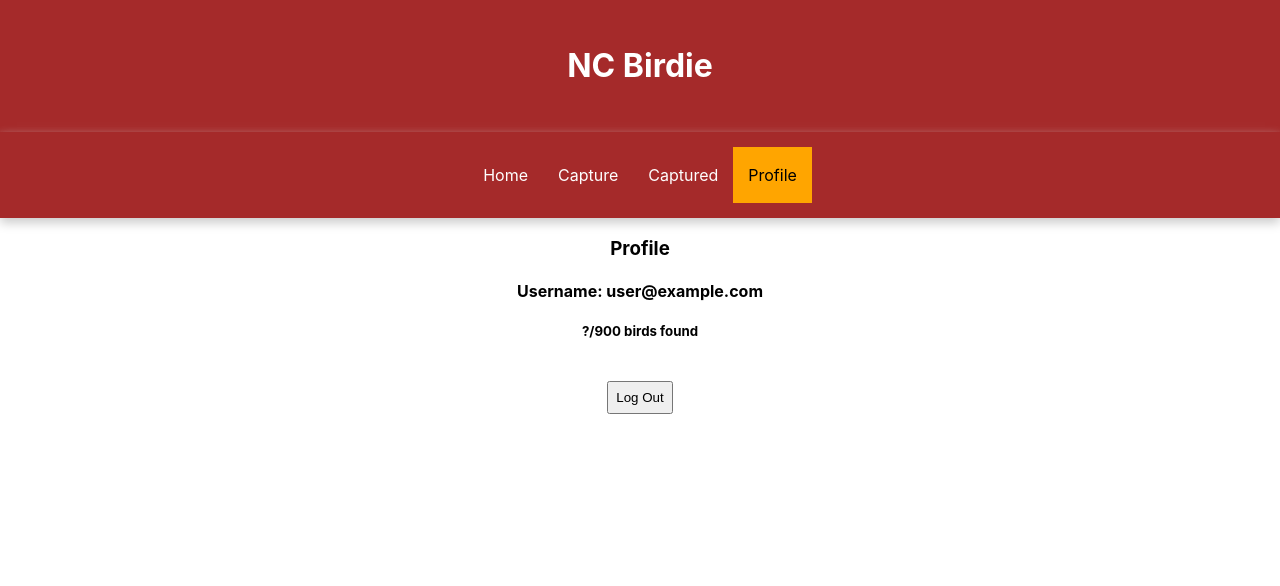
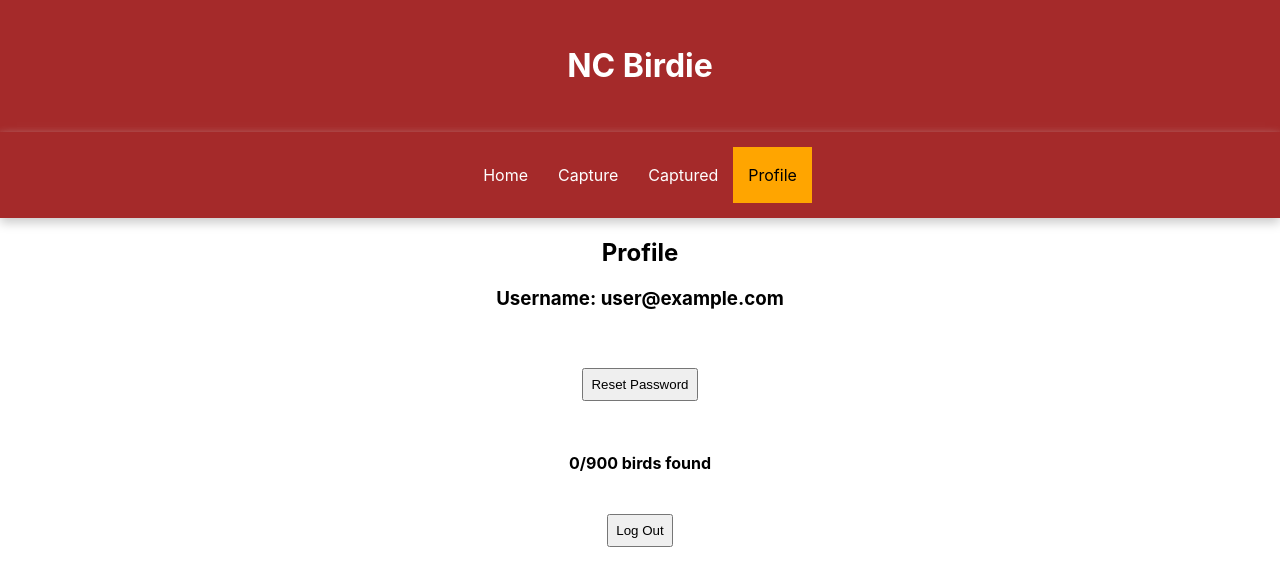
Before and after one commit to yahya003/NC-Birdie, a React (Create React App) app: page /profile in a window 1280 px wide. Shown: the top 586 px of the page. Built offline with nearby package versions, Linux system fonts and the light colour scheme; no server answers; sample sign-in values are in the browser's storage; what @tensorflow/tfjs would draw is missing.

Commit message:
redirects complete

```diff
--- a/src/App.css
+++ b/src/App.css
@@ -180,13 +180,15 @@ h1 {
 
 .pagination {
   display: inline-flex;
+  background-color: white;
   list-style: none;
   cursor: pointer;
-  color: white;
+  color: black;
+  margin-top: 50px;
 }
 
 .pagination li {
-  margin: 15px;
+  margin: 3px;
   padding: 15px;
   border-radius: 50%;
   background-color: orange;
--- a/src/Components/Login.jsx
+++ b/src/Components/Login.jsx
@@ -9,7 +9,7 @@ const Login = () => {
   const [error, setError] = useState("")
   const {login} = useUserAuth()
   const navigate = useNavigate()
-
+  const {user} = useUserAuth()
 
   const handleSubmit = async (event) => {
     event.preventDefault()
@@ -23,6 +23,7 @@ const Login = () => {
     }
  }
 
+  if (user) return navigate("/home")
   return (
     <div className="signInPage">
        <h2 className="sign">Sign in</h2>
--- a/src/Components/Pagination.js
+++ b/src/Components/Pagination.js
@@ -10,7 +10,7 @@ const Pagination = ({postsPerPage, totalPosts, setCurrentPage}) => {
 
 
  return (
-    <nav>
+    <div>
      <ul className="pagination">
         {pageNumbers.map((page) => {
          return  <li onClick={(()=> {setCurrentPage(page)})} key = {page}>
@@ -20,7 +20,7 @@ const Pagination = ({postsPerPage, totalPosts, setCurrentPage}) => {
         }
      </ul>
 
-    </nav>
+    </div>
    )
 
 }
--- a/src/Components/Profile.jsx
+++ b/src/Components/Profile.jsx
@@ -1,3 +1,4 @@
+import { useState } from "react"
 import { useNavigate } from "react-router-dom"
 import { useUserAuth } from "../context/UserAuthContext"
 
@@ -6,19 +7,39 @@ const Profile = () => {
     const {logout} = useUserAuth()
     const navigate = useNavigate()
     const {user} = useUserAuth()
+    const [message, setMessage] = useState("")
+    const [loading, setLoading] = useState(false)
+    const [error, setError] = useState("")
+    const {resetPassword} = useUserAuth()
 
     const handleLogout = () => {
      logout()
      navigate("/")
     }
 
-
+    const handleClick = async (event) => {
+      event.preventDefault()
+      setMessage("")
+      setError(null);
+      setLoading(true)
+      try {
+       await resetPassword(user.email)
+       setLoading(false)
+       setMessage("Check your inbox for further details")
+      }
+      catch (error) {
+       setError(error.message)
+      }
+   }
 
   return (
     <>
-        <h3>Profile</h3>
-        <h4>Username: {user?.email}</h4>
-        <h5>?/900 birds found</h5>
+        <h2>Profile</h2>
+        <h3>Username: {user?.email}</h3>
+        {message}
+        <br/>
+        <button onClick ={handleClick} className="button">Reset Password</button>
+        <h4>0/900 birds found</h4>
         <button className="button" onClick={handleLogout}>Log Out</button>
     </>
    )
--- a/src/Components/SignUp.js
+++ b/src/Components/SignUp.js
@@ -18,9 +18,9 @@ const SignUp = () => {
        setError(null);
        try {
         await signUp(email, password)
-        setMessage("Account Created. Navigating to sign in page...")
+        setMessage("Account Created. Logging in...")
         setTimeout(() => {
-         navigate("/")
+         navigate("/home")
        }, 3000)
 
        }
```
